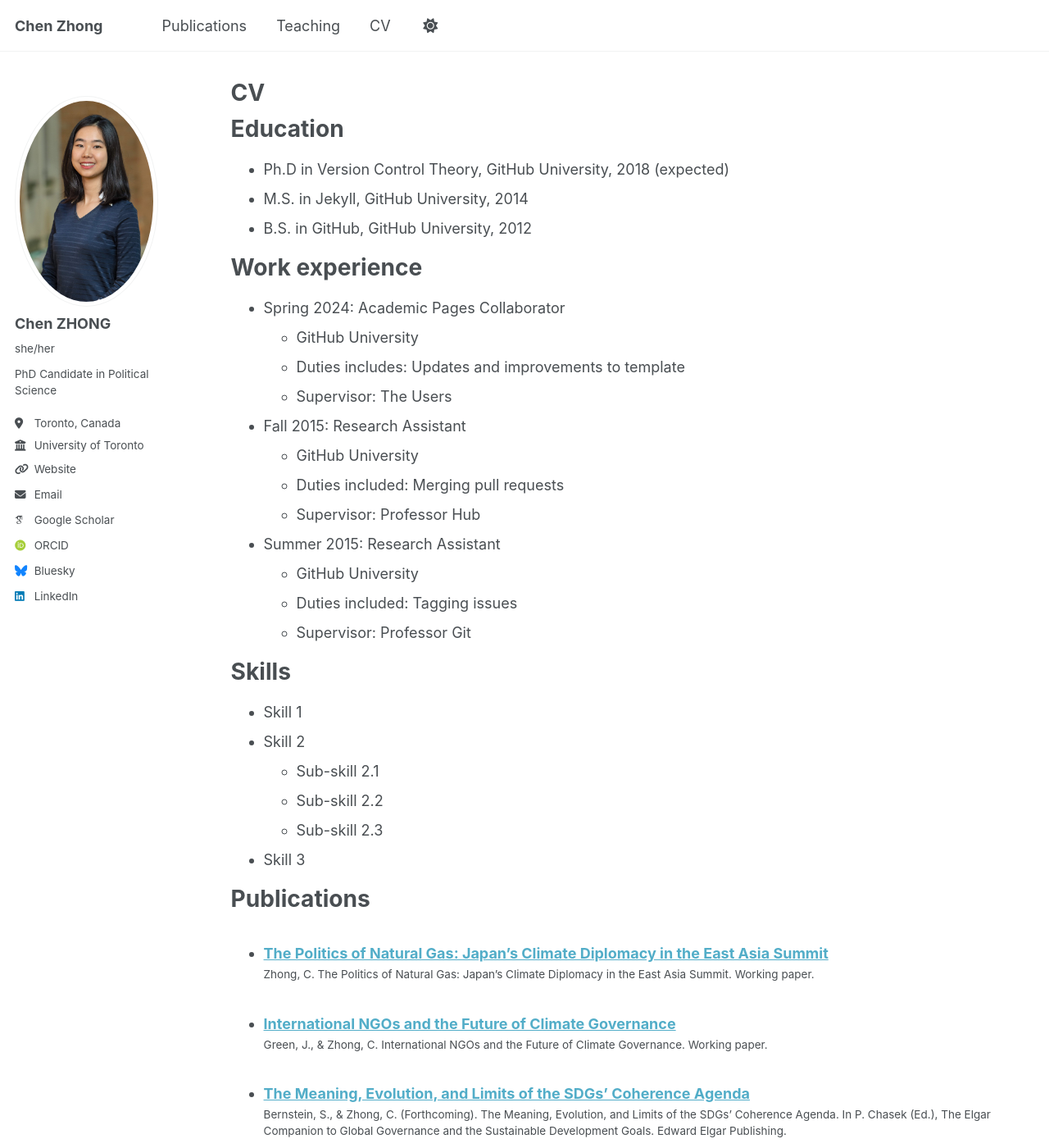
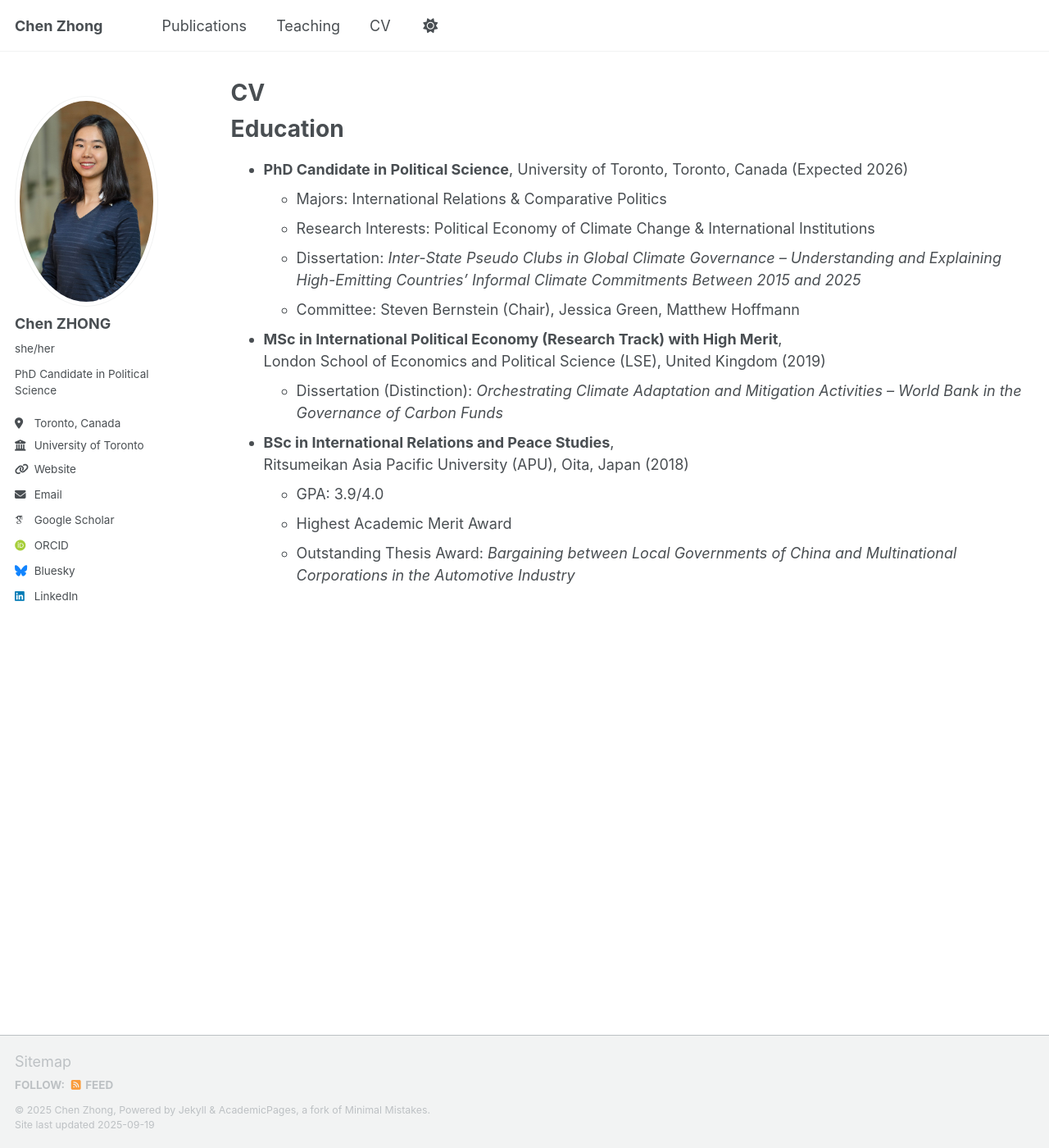
Before and after one commit to chenzhong8/chenzhong, a Jekyll site: the page built from _pages/cv.md, in a window 1280 px wide and 1400 px high. Shown: the whole window at 82% size. Built offline with Jekyll 4.4.1, drawn with Linux system fonts in a browser that asks for light colours; some web fonts are replaced; a script that is not in the unit is left out; some of the changed text lies outside the part shown.

Commit message:
Update cv.md

```diff
--- a/_pages/cv.md
+++ b/_pages/cv.md
@@ -11,54 +11,18 @@ redirect_from:
 
 Education
 ======
-* Ph.D in Version Control Theory, GitHub University, 2018 (expected)
-* M.S. in Jekyll, GitHub University, 2014
-* B.S. in GitHub, GitHub University, 2012
+* **PhD Candidate in Political Science**, University of Toronto, Toronto, Canada (Expected 2026)
+  * Majors: International Relations & Comparative Politics
+  * Research Interests: Political Economy of Climate Change & International Institutions
+  * Dissertation: *Inter-State Pseudo Clubs in Global Climate Governance – Understanding and Explaining High-Emitting Countries’ Informal Climate Commitments Between 2015 and 2025*
+  * Committee: Steven Bernstein (Chair), Jessica Green, Matthew Hoffmann
 
-Work experience
-======
-* Spring 2024: Academic Pages Collaborator
-  * GitHub University
-  * Duties includes: Updates and improvements to template
-  * Supervisor: The Users
+* **MSc in International Political Economy (Research Track) with High Merit**,
+  London School of Economics and Political Science (LSE), United Kingdom (2019)
+  * Dissertation (Distinction): *Orchestrating Climate Adaptation and Mitigation Activities – World Bank in the Governance of Carbon Funds*
 
-* Fall 2015: Research Assistant
-  * GitHub University
-  * Duties included: Merging pull requests
-  * Supervisor: Professor Hub
-
-* Summer 2015: Research Assistant
-  * GitHub University
-  * Duties included: Tagging issues
-  * Supervisor: Professor Git
-
-Skills
-======
-* Skill 1
-* Skill 2
-  * Sub-skill 2.1
-  * Sub-skill 2.2
-  * Sub-skill 2.3
-* Skill 3
-
-Publications
-======
-  <ul>{% for post in site.publications reversed %}
-    {% include archive-single-cv.html %}
-  {% endfor %}</ul>
-
-Talks
-======
-  <ul>{% for post in site.talks reversed %}
-    {% include archive-single-talk-cv.html  %}
-  {% endfor %}</ul>
-
-Teaching
-======
-  <ul>{% for post in site.teaching reversed %}
-    {% include archive-single-cv.html %}
-  {% endfor %}</ul>
-
-Service and leadership
-======
-* Currently signed in to 43 different slack teams
+* **BSc in International Relations and Peace Studies**,
+  Ritsumeikan Asia Pacific University (APU), Oita, Japan (2018)
+  * GPA: 3.9/4.0
+  * Highest Academic Merit Award
+  * Outstanding Thesis Award: *Bargaining between Local Governments of China and Multinational Corporations in the Automotive Industry*
```
